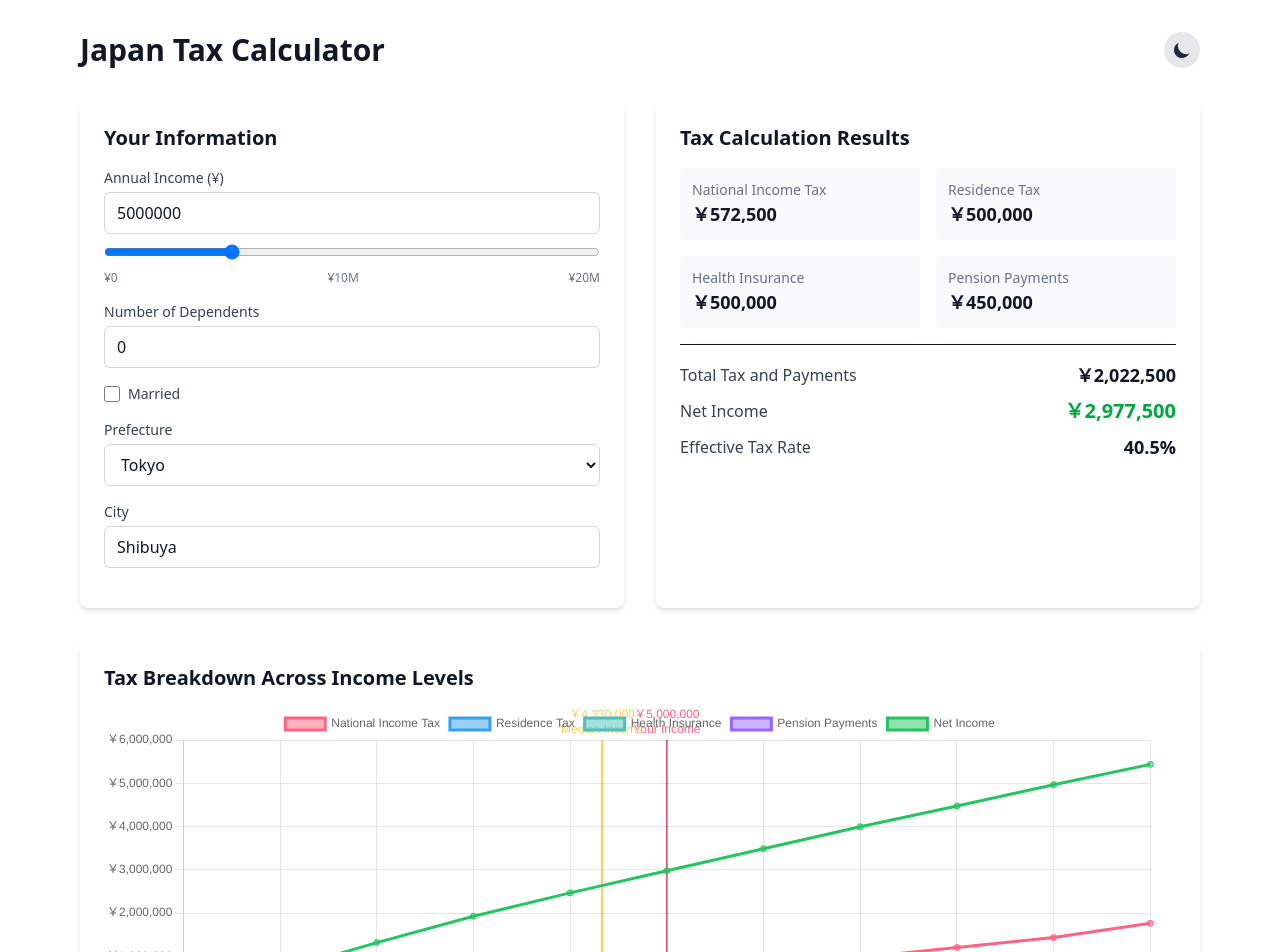
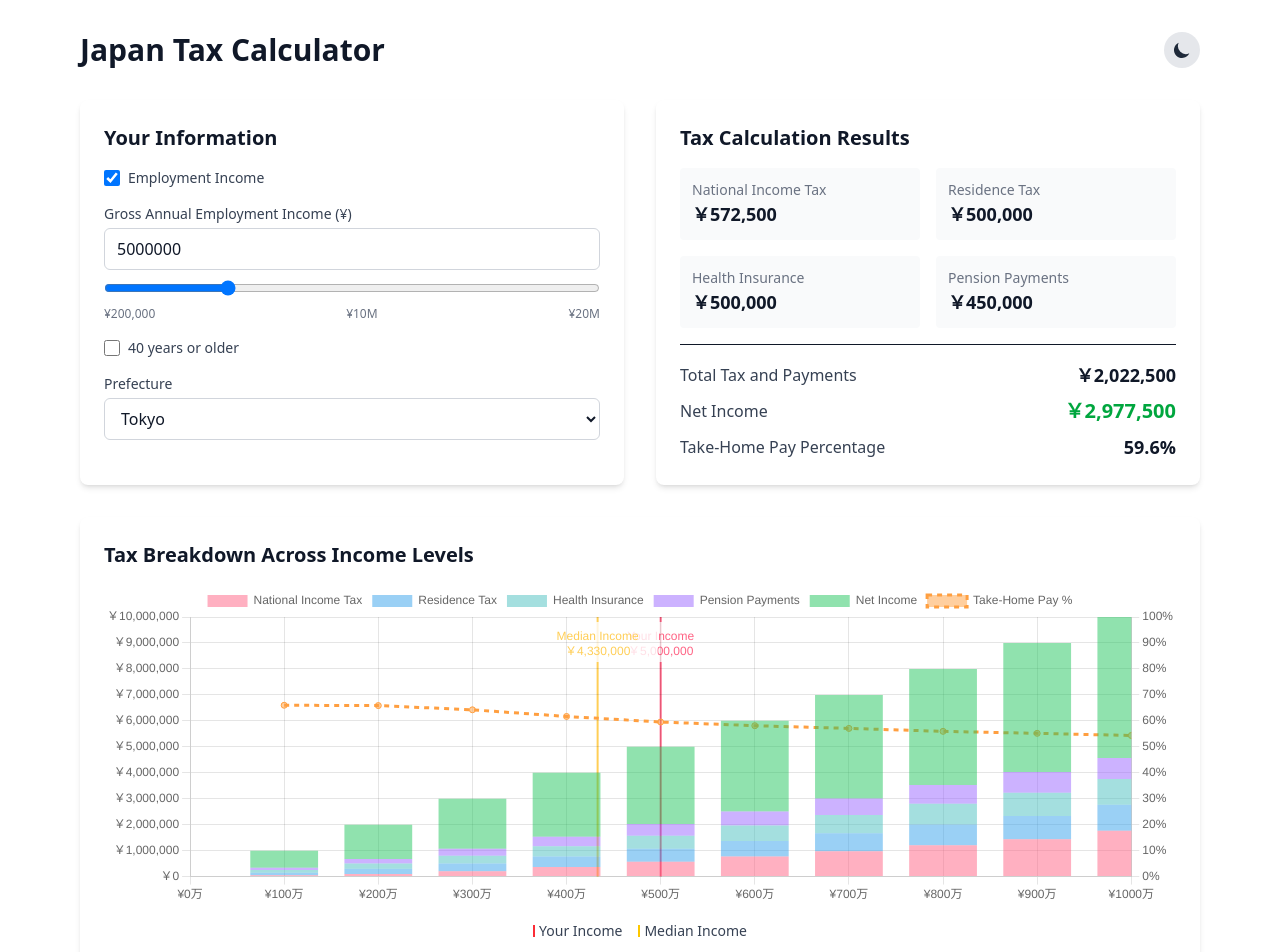
Before and after one commit to shakuzen/kei3, a React (Vite) app: page / in a window 1280 px wide. Shown: the top 952 px of the page. Built offline with nearby package versions, Linux system fonts and the light colour scheme.

Commit message:
Switch to stacked bars and take-home %
Some various other minor adjustments as well.

```diff
--- a/src/App.tsx
+++ b/src/App.tsx
@@ -5,6 +5,7 @@ import {
   LinearScale,
   PointElement,
   LineElement,
+  BarElement,
   Title,
   Tooltip,
   Legend
@@ -46,6 +47,10 @@ const customPlugin = {
       return;
     }
 
+    // Check if dark mode is active
+    const isDarkMode = document.documentElement.classList.contains('dark');
+    const labelBgColor = isDarkMode ? 'rgba(31, 41, 55, 0.8)' : 'rgba(255, 255, 255, 0.8)';
+
     // Draw Your Income vertical line
     const yourIncomeX = left + (width * chartData.currentIncomePosition);
     ctx.save();
@@ -59,8 +64,12 @@ const customPlugin = {
     // Add label for Your Income
     ctx.textAlign = 'center';
     ctx.fillStyle = 'rgba(255, 99, 132, 1)';
-    ctx.fillText('Your Income', yourIncomeX, top - 10);
-    ctx.fillText(formatCurrency(chartData.currentIncome), yourIncomeX, top - 25);
+    // Draw background for better readability
+    ctx.fillStyle = labelBgColor;
+    ctx.fillRect(yourIncomeX - 60, top + 5, 120, 40);
+    ctx.fillStyle = 'rgba(255, 99, 132, 1)';
+    ctx.fillText('Your Income', yourIncomeX, top + 20);
+    ctx.fillText(formatCurrency(chartData.currentIncome), yourIncomeX, top + 35);
 
     // Draw Median Income vertical line
     const medianIncomeX = left + (width * chartData.medianIncomePosition);
@@ -72,9 +81,11 @@ const customPlugin = {
     ctx.stroke();
 
     // Add label for Median Income
+    ctx.fillStyle = labelBgColor;
+    ctx.fillRect(medianIncomeX - 60, top + 5, 120, 40);
     ctx.fillStyle = 'rgba(255, 206, 86, 1)';
-    ctx.fillText('Median Income', medianIncomeX, top - 10);
-    ctx.fillText(formatCurrency(chartData.medianIncome), medianIncomeX, top - 25);
+    ctx.fillText('Median Income', medianIncomeX, top + 20);
+    ctx.fillText(formatCurrency(chartData.medianIncome), medianIncomeX, top + 35);
 
     ctx.restore();
   }
@@ -86,6 +97,7 @@ ChartJS.register(
   LinearScale,
   PointElement,
   LineElement,
+  BarElement,
   Title,
   Tooltip,
   Legend,
@@ -95,10 +107,9 @@ ChartJS.register(
 // Define types for form inputs
 interface TaxInputs {
   annualIncome: number
-  dependents: number
-  isMarried: boolean
+  isEmploymentIncome: boolean
+  isOver40: boolean
   prefecture: string
-  city: string
 }
 
 // Define types for tax calculation results
@@ -115,10 +126,9 @@ function App() {
   // Default values for the form
   const defaultInputs: TaxInputs = {
     annualIncome: 5000000, // 5 million yen
-    dependents: 0,
-    isMarried: false,
-    prefecture: 'Tokyo',
-    city: 'Shibuya'
+    isEmploymentIncome: true,
+    isOver40: false,
+    prefecture: 'Tokyo'
   }
 
   // State for form inputs
@@ -129,6 +139,7 @@ function App() {
 
   // State for chart data
   const [chartData, setChartData] = useState<any>(null)
+  const [chartInstance, setChartInstance] = useState<any>(null)
 
   // Median income in Japan (approximate)
   const medianIncome = 4330000 // 4.33 million yen
@@ -147,8 +158,29 @@ function App() {
     }))
   }
 
+  // Listen for theme changes
+  useEffect(() => {
+    const observer = new MutationObserver((mutations) => {
+      mutations.forEach((mutation) => {
+        if (mutation.attributeName === 'class') {
+          // Redraw chart when theme changes
+          if (chartInstance) {
+            chartInstance.update();
+          }
+        }
+      });
+    });
+
+    observer.observe(document.documentElement, {
+      attributes: true,
+      attributeFilter: ['class']
+    });
+
+    return () => observer.disconnect();
+  }, [chartInstance]);
+
   // Calculate taxes based on inputs (simplified estimation)
-  const calculateTaxes = (income: number, deps: number, married: boolean): TaxResults => {
+  const calculateTaxes = (income: number, isEmploymentIncome: boolean, isOver40: boolean): TaxResults => {
     // These are simplified calculations for demonstration
     // In a real app, these would be more complex and accurate
 
@@ -170,15 +202,12 @@ function App() {
       nationalIncomeTax = income * 0.45 - 4796000
     }
 
-    // Deductions for dependents and marriage
-    const deductions = (deps * 380000) + (married ? 380000 : 0)
-    nationalIncomeTax = Math.max(0, nationalIncomeTax - deductions * 0.1)
-
     // Residence tax (simplified)
-    const residenceTax = income * 0.1 - Math.min(deductions, income * 0.1)
+    const residenceTax = income * 0.1
 
     // Health insurance (simplified)
-    const healthInsurance = Math.min(income * 0.1, 1500000)
+    // Include nursing care insurance for those over 40
+    const healthInsurance = Math.min(income * (isOver40 ? 0.11 : 0.1), 1500000)
 
     // Pension payments (simplified)
     const pensionPayments = Math.min(income * 0.09, 800000)
@@ -206,70 +235,88 @@ function App() {
       `¥${(income / 10000).toFixed(0)}万`
     )
 
-    const nationalTaxData = incomePoints.map(income =>
-      calculateTaxes(income, inputs.dependents, inputs.isMarried).nationalIncomeTax
-    )
+    // Calculate the position of current income and median income on the x-axis
+    const maxIncome = incomePoints[incomePoints.length - 1]
+    const minIncome = incomePoints[0]
+    const currentIncomePosition = (currentIncome - minIncome) / (maxIncome - minIncome)
+    const medianIncomePosition = (medianIncome - minIncome) / (maxIncome - minIncome)
 
-    const residenceTaxData = incomePoints.map(income =>
-      calculateTaxes(income, inputs.dependents, inputs.isMarried).residenceTax
-    )
-
-    const healthInsuranceData = incomePoints.map(income =>
-      calculateTaxes(income, inputs.dependents, inputs.isMarried).healthInsurance
-    )
-
-    const pensionData = incomePoints.map(income =>
-      calculateTaxes(income, inputs.dependents, inputs.isMarried).pensionPayments
-    )
-
-    const netIncomeData = incomePoints.map(income =>
-      calculateTaxes(income, inputs.dependents, inputs.isMarried).netIncome
-    )
-
-    // Calculate the position of current income and median income on the x-axis
-    // This will be used for vertical line annotations
-    const maxIncome = incomePoints[incomePoints.length - 1]
-    const currentIncomePosition = currentIncome / maxIncome
-    const medianIncomePosition = medianIncome / maxIncome
+    // Create datasets with proper alignment
+    const datasets = [
+      {
+        label: 'National Income Tax',
+        data: incomePoints.map(income =>
+          calculateTaxes(income, inputs.isEmploymentIncome, inputs.isOver40).nationalIncomeTax
+        ),
+        borderColor: 'rgb(255, 99, 132)',
+        backgroundColor: 'rgba(255, 99, 132, 0.5)',
+        yAxisID: 'y',
+        type: 'bar',
+        stack: 'stack0',
+      },
+      {
+        label: 'Residence Tax',
+        data: incomePoints.map(income =>
+          calculateTaxes(income, inputs.isEmploymentIncome, inputs.isOver40).residenceTax
+        ),
+        borderColor: 'rgb(54, 162, 235)',
+        backgroundColor: 'rgba(54, 162, 235, 0.5)',
+        yAxisID: 'y',
+        type: 'bar',
+        stack: 'stack0',
+      },
+      {
+        label: 'Health Insurance',
+        data: incomePoints.map(income =>
+          calculateTaxes(income, inputs.isEmploymentIncome, inputs.isOver40).healthInsurance
+        ),
+        borderColor: 'rgb(75, 192, 192)',
+        backgroundColor: 'rgba(75, 192, 192, 0.5)',
+        yAxisID: 'y',
+        type: 'bar',
+        stack: 'stack0',
+      },
+      {
+        label: 'Pension Payments',
+        data: incomePoints.map(income =>
+          calculateTaxes(income, inputs.isEmploymentIncome, inputs.isOver40).pensionPayments
+        ),
+        borderColor: 'rgb(153, 102, 255)',
+        backgroundColor: 'rgba(153, 102, 255, 0.5)',
+        yAxisID: 'y',
+        type: 'bar',
+        stack: 'stack0',
+      },
+      {
+        label: 'Net Income',
+        data: incomePoints.map(income =>
+          calculateTaxes(income, inputs.isEmploymentIncome, inputs.isOver40).netIncome
+        ),
+        borderColor: 'rgb(34, 197, 94)',
+        backgroundColor: 'rgba(34, 197, 94, 0.5)',
+        yAxisID: 'y',
+        type: 'bar',
+        stack: 'stack0',
+      },
+      {
+        label: 'Take-Home Pay %',
+        data: incomePoints.map(income => {
+          const result = calculateTaxes(income, inputs.isEmploymentIncome, inputs.isOver40)
+          return (result.netIncome / income) * 100
+        }),
+        borderColor: 'rgb(255, 159, 64)',
+        backgroundColor: 'rgba(255, 159, 64, 0.5)',
+        yAxisID: 'y1',
+        borderDash: [5, 5],
+        type: 'line',
+      }
+    ]
 
     return {
       labels,
-      datasets: [
-        {
-          label: 'National Income Tax',
-          data: nationalTaxData,
-          borderColor: 'rgb(255, 99, 132)',
-          backgroundColor: 'rgba(255, 99, 132, 0.5)',
-        },
-        {
-          label: 'Residence Tax',
-          data: residenceTaxData,
-          borderColor: 'rgb(54, 162, 235)',
-          backgroundColor: 'rgba(54, 162, 235, 0.5)',
-        },
-        {
-          label: 'Health Insurance',
-          data: healthInsuranceData,
-          borderColor: 'rgb(75, 192, 192)',
-          backgroundColor: 'rgba(75, 192, 192, 0.5)',
-        },
-        {
-          label: 'Pension Payments',
-          data: pensionData,
-          borderColor: 'rgb(153, 102, 255)',
-          backgroundColor: 'rgba(153, 102, 255, 0.5)',
-        },
-        {
-          label: 'Net Income',
-          data: netIncomeData,
-          borderColor: 'rgb(34, 197, 94)',
-          backgroundColor: 'rgba(34, 197, 94, 0.5)',
-        }
-      ],
-      // Store the positions for vertical lines
+      datasets,
       currentIncomePosition,
       medianIncomePosition,
-      // Store the actual values for tooltips
       currentIncome,
       medianIncome
     }
@@ -277,7 +324,7 @@ function App() {
 
   // Calculate taxes and update chart when inputs change
   useEffect(() => {
-    const results = calculateTaxes(inputs.annualIncome, inputs.dependents, inputs.isMarried)
+    const results = calculateTaxes(inputs.annualIncome, inputs.isEmploymentIncome, inputs.isOver40)
     setResults(results)
     setChartData(generateChartData(inputs.annualIncome))
   }, [inputs])
@@ -295,13 +342,25 @@ function App() {
           <h2 className="text-xl font-semibold mb-4 text-gray-900 dark:text-white">Your Information</h2>
 
           <div className="mb-4">
+            <label className="flex items-center mb-4">
+              <input
+                type="checkbox"
+                name="isEmploymentIncome"
+                checked={inputs.isEmploymentIncome}
+                onChange={handleInputChange}
+                className="h-4 w-4 text-blue-600 focus:ring-blue-500 border-gray-300 dark:border-gray-600 rounded"
+              />
+              <span className="ml-2 text-sm text-gray-700 dark:text-gray-300">Employment Income</span>
+            </label>
+
             <label htmlFor="annualIncome" className="block text-sm font-medium text-gray-700 dark:text-gray-300 mb-1">
-              Annual Income (¥)
+              {inputs.isEmploymentIncome ? 'Gross Annual Employment Income (¥)' : 'Net Annual Income (Business income, etc.) (¥)'}
             </label>
             <input
               type="number"
               id="annualIncome"
               name="annualIncome"
+              step="10000"
               value={inputs.annualIncome}
               onChange={handleInputChange}
               className="w-full px-3 py-2 border border-gray-300 dark:border-gray-600 bg-white dark:bg-gray-700 text-gray-900 dark:text-white rounded-md focus:outline-none focus:ring-2 focus:ring-blue-500 mb-2"
@@ -310,7 +369,7 @@ function App() {
               type="range"
               id="annualIncomeSlider"
               name="annualIncome"
-              min="0"
+              min="200000"
               max="20000000"
               step="10000"
               value={inputs.annualIncome}
@@ -318,37 +377,25 @@ function App() {
               className="w-full"
             />
             <div className="flex justify-between text-xs text-gray-500 dark:text-gray-400 mt-1">
-              <span>¥0</span>
+              <span>¥200,000</span>
               <span>¥10M</span>
               <span>¥20M</span>
             </div>
           </div>
 
           <div className="mb-4">
-            <label htmlFor="dependents" className="block text-sm font-medium text-gray-700 dark:text-gray-300 mb-1">
-              Number of Dependents
-            </label>
-            <input
-              type="number"
-              id="dependents"
-              name="dependents"
-              min="0"
-              value={inputs.dependents}
-              onChange={handleInputChange}
-              className="w-full px-3 py-2 border border-gray-300 dark:border-gray-600 bg-white dark:bg-gray-700 text-gray-900 dark:text-white rounded-md focus:outline-none focus:ring-2 focus:ring-blue-500"
-            />
-          </div>
-
-          <div className="mb-4">
-            <label className="flex items-center">
+            <label className="flex items-center group relative">
               <input
                 type="checkbox"
-                name="isMarried"
-                checked={inputs.isMarried}
+                name="isOver40"
+                checked={inputs.isOver40}
                 onChange={handleInputChange}
                 className="h-4 w-4 text-blue-600 focus:ring-blue-500 border-gray-300 dark:border-gray-600 rounded"
               />
-              <span className="ml-2 text-sm text-gray-700 dark:text-gray-300">Married</span>
+              <span className="ml-2 text-sm text-gray-700 dark:text-gray-300">40 years or older</span>
+              <div className="absolute left-0 bottom-full mb-2 hidden group-hover:block bg-gray-800 text-white text-xs rounded p-2 w-64">
+                This includes nursing care insurance premiums in your health insurance cost calculation
+              </div>
             </label>
           </div>
 
@@ -369,20 +416,6 @@ function App() {
               <option value="Hokkaido">Hokkaido</option>
               <option value="Fukuoka">Fukuoka</option>
             </select>
-          </div>
-
-          <div className="mb-4">
-            <label htmlFor="city" className="block text-sm font-medium text-gray-700 dark:text-gray-300 mb-1">
-              City
-            </label>
-            <input
-              type="text"
-              id="city"
-              name="city"
-              value={inputs.city}
-              onChange={handleInputChange}
-              className="w-full px-3 py-2 border border-gray-300 dark:border-gray-600 bg-white dark:bg-gray-700 text-gray-900 dark:text-white rounded-md focus:outline-none focus:ring-2 focus:ring-blue-500"
-            />
           </div>
         </div>
 
@@ -421,9 +454,9 @@ function App() {
                   <p className="text-xl font-bold text-green-600 dark:text-green-400">{formatCurrency(results.netIncome)}</p>
                 </div>
                 <div className="flex justify-between items-center mt-2">
-                  <p className="text-gray-700 dark:text-gray-300">Effective Tax Rate</p>
+                  <p className="text-gray-700 dark:text-gray-300">Take-Home Pay Percentage</p>
                   <p className="text-lg font-semibold text-gray-900 dark:text-white">
-                    {((results.totalTax / inputs.annualIncome) * 100).toFixed(1)}%
+                    {((results.netIncome / inputs.annualIncome) * 100).toFixed(1)}%
                   </p>
                 </div>
               </div>
@@ -442,25 +475,38 @@ function App() {
               options={{
                 responsive: true,
                 maintainAspectRatio: false,
+                interaction: {
+                  mode: 'index',
+                  intersect: false,
+                },
                 plugins: {
                   legend: {
                     position: 'top' as const,
                   },
                   tooltip: {
+                    mode: 'index',
+                    intersect: false,
                     callbacks: {
+                      title: function(context) {
+                        const income = context[0].label;
+                        return `Income: ${income}`;
+                      },
                       label: function(context) {
                         let label = context.dataset.label || '';
                         if (label) {
                           label += ': ';
                         }
                         if (context.parsed.y !== null) {
-                          label += formatCurrency(context.parsed.y);
+                          if (context.dataset.yAxisID === 'y1') {
+                            label += context.parsed.y.toFixed(1) + '%';
+                          } else {
+                            label += formatCurrency(context.parsed.y);
+                          }
                         }
                         return label;
                       }
                     }
                   },
-                  // Pass data to the custom plugin
                   customPlugin: {
                     data: {
                       currentIncomePosition: chartData.currentIncomePosition,
@@ -471,30 +517,63 @@ function App() {
                   }
                 },
                 scales: {
+                  x: {
+                    grid: {
+                      offset: false
+                    },
+                    ticks: {
+                      align: 'center'
+                    },
+                    min: 0,
+                    max: 10000000,
+                    offset: false
+                  },
                   y: {
+                    type: 'linear' as const,
+                    display: true,
+                    position: 'left' as const,
                     ticks: {
                       callback: function(value) {
                         return formatCurrency(value as number);
                       }
                     }
+                  },
+                  y1: {
+                    type: 'linear' as const,
+                    display: true,
+                    position: 'right' as const,
+                    min: 0,
+                    max: 100,
+                    ticks: {
+                      callback: function(value) {
+                        return value + '%';
+                      }
+                    },
+                    grid: {
+                      drawOnChartArea: false,
+                    },
                   }
                 },
                 elements: {
                   point: {
-                    radius: 3, // All points have the same radius now
+                    radius: 3,
+                  },
+                  bar: {
+                    borderWidth: 0
                   }
                 }
               }}
+              ref={(ref) => setChartInstance(ref)}
             />
           </div>
           <div className="mt-4 flex flex-wrap gap-4 justify-center">
             <div className="flex items-center">
               <span className="h-3 w-0.5 bg-red-500 mr-1"></span>
-              <span className="text-sm text-gray-700 dark:text-gray-300">Your Income (vertical line)</span>
+              <span className="text-sm text-gray-700 dark:text-gray-300">Your Income</span>
             </div>
             <div className="flex items-center">
               <span className="h-3 w-0.5 bg-yellow-400 mr-1"></span>
-              <span className="text-sm text-gray-700 dark:text-gray-300">Median Income (vertical line)</span>
+              <span className="text-sm text-gray-700 dark:text-gray-300">Median Income</span>
             </div>
           </div>
         </div>
```
